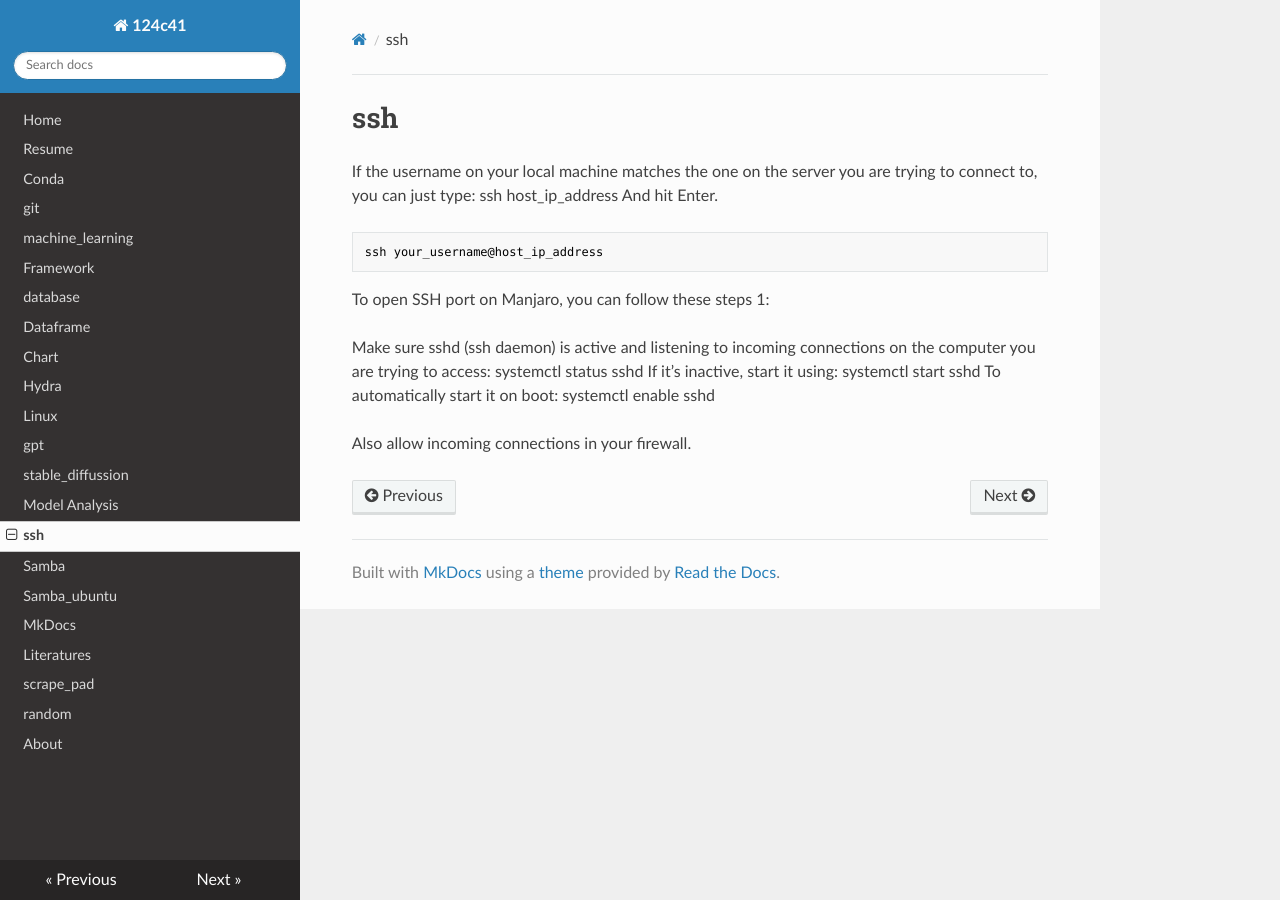
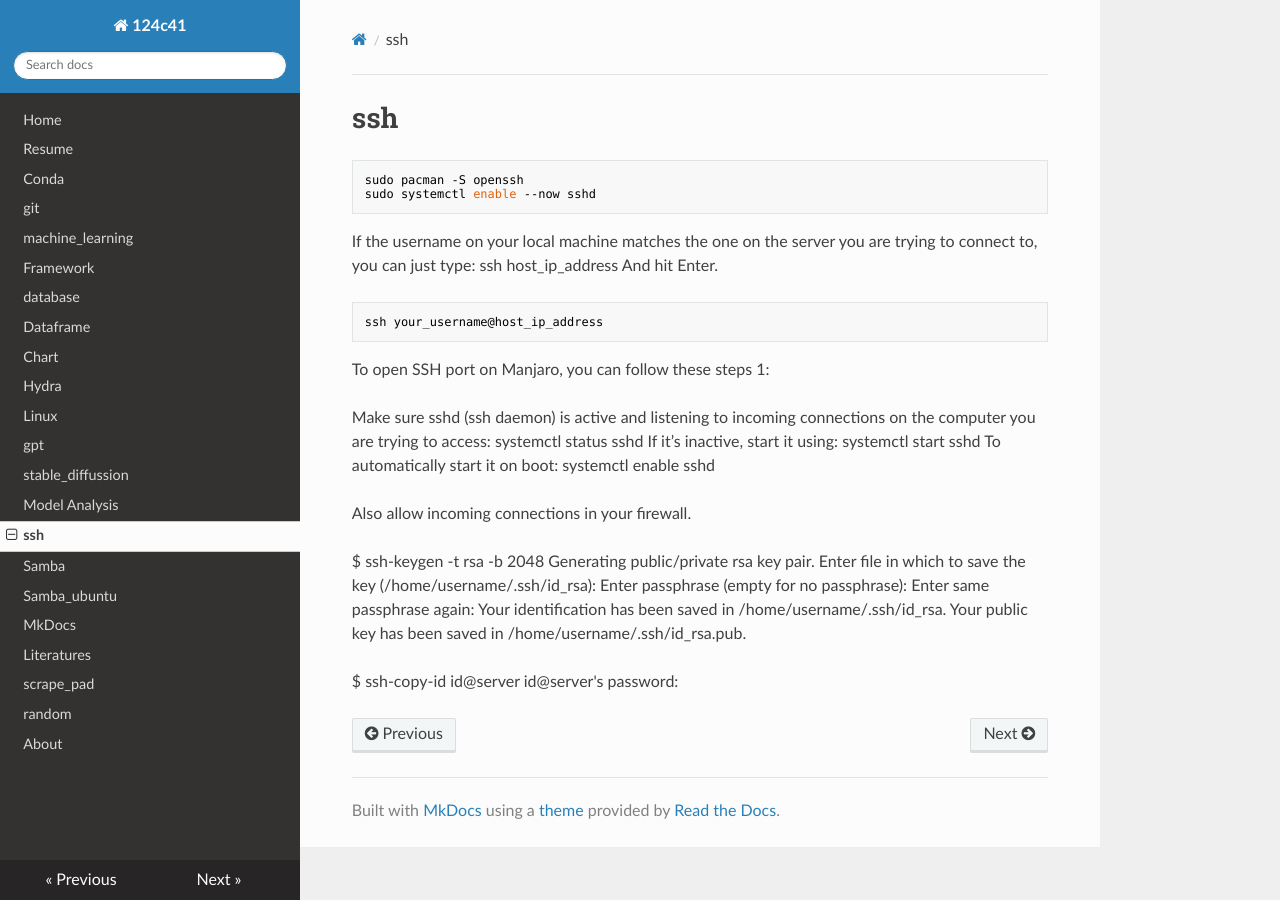
Before and after one commit to furyhawk/124c41, an MkDocs documentation site: the page built from docs/ssh.md, in a window 1280 px wide. Built offline with MkDocs 1.6.1, drawn with Linux system fonts in a browser that asks for light colours; nearby versions of some CDN libraries.

Commit message:
Update ssh.md

````diff
--- a/docs/ssh.md
+++ b/docs/ssh.md
@@ -1,4 +1,9 @@
 # ssh
+
+```sh
+sudo pacman -S openssh
+sudo systemctl enable --now sshd
+```
 
 If the username on your local machine matches the one on the server you are trying to connect to, you can just type: ssh host_ip_address And hit Enter.
 ```sh
@@ -10,3 +15,14 @@ To open SSH port on Manjaro, you can follow these steps 1:
 Make sure sshd (ssh daemon) is active and listening to incoming connections on the computer you are trying to access: systemctl status sshd If it’s inactive, start it using: systemctl start sshd To automatically start it on boot: systemctl enable sshd
 
 Also allow incoming connections in your firewall.
+
+$ ssh-keygen -t rsa -b 2048
+Generating public/private rsa key pair.
+Enter file in which to save the key (/home/username/.ssh/id_rsa):
+Enter passphrase (empty for no passphrase):
+Enter same passphrase again:
+Your identification has been saved in /home/username/.ssh/id_rsa.
+Your public key has been saved in /home/username/.ssh/id_rsa.pub.
+
+$ ssh-copy-id id@server
+id@server's password:
````
